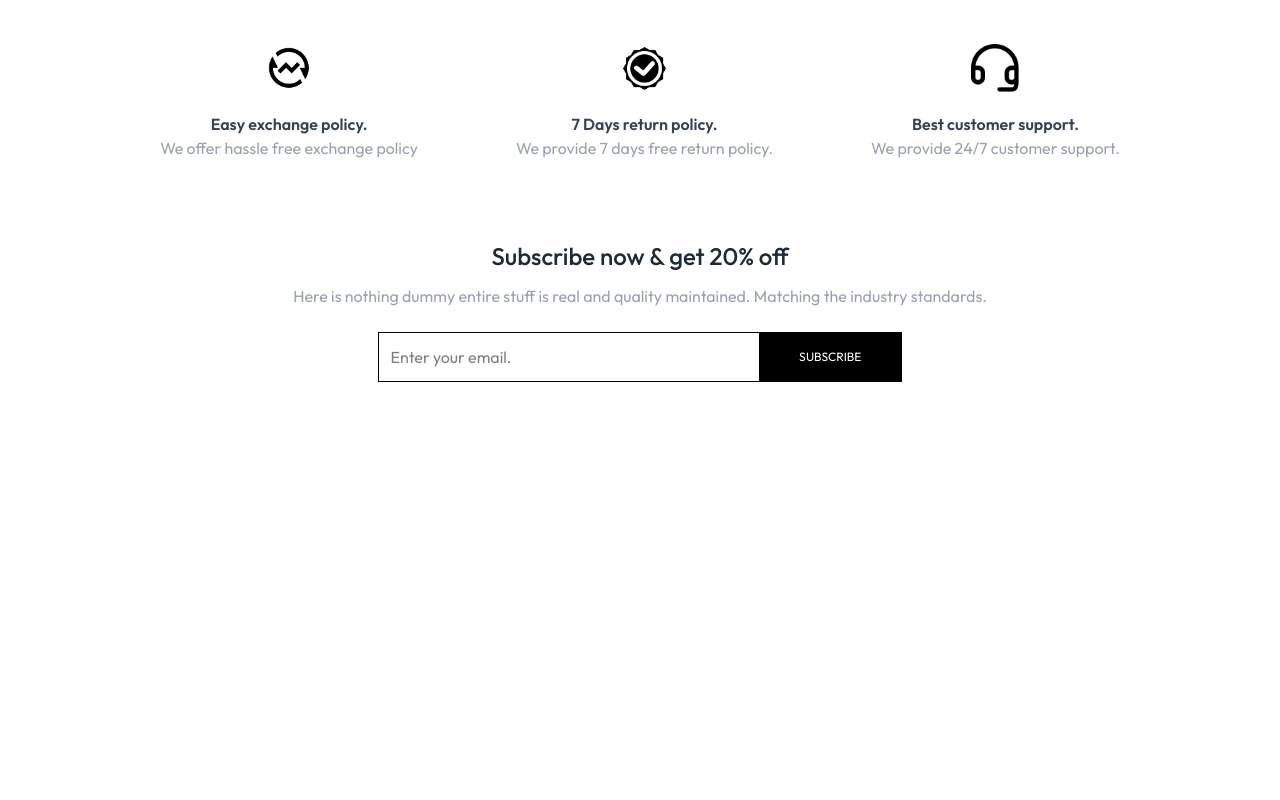
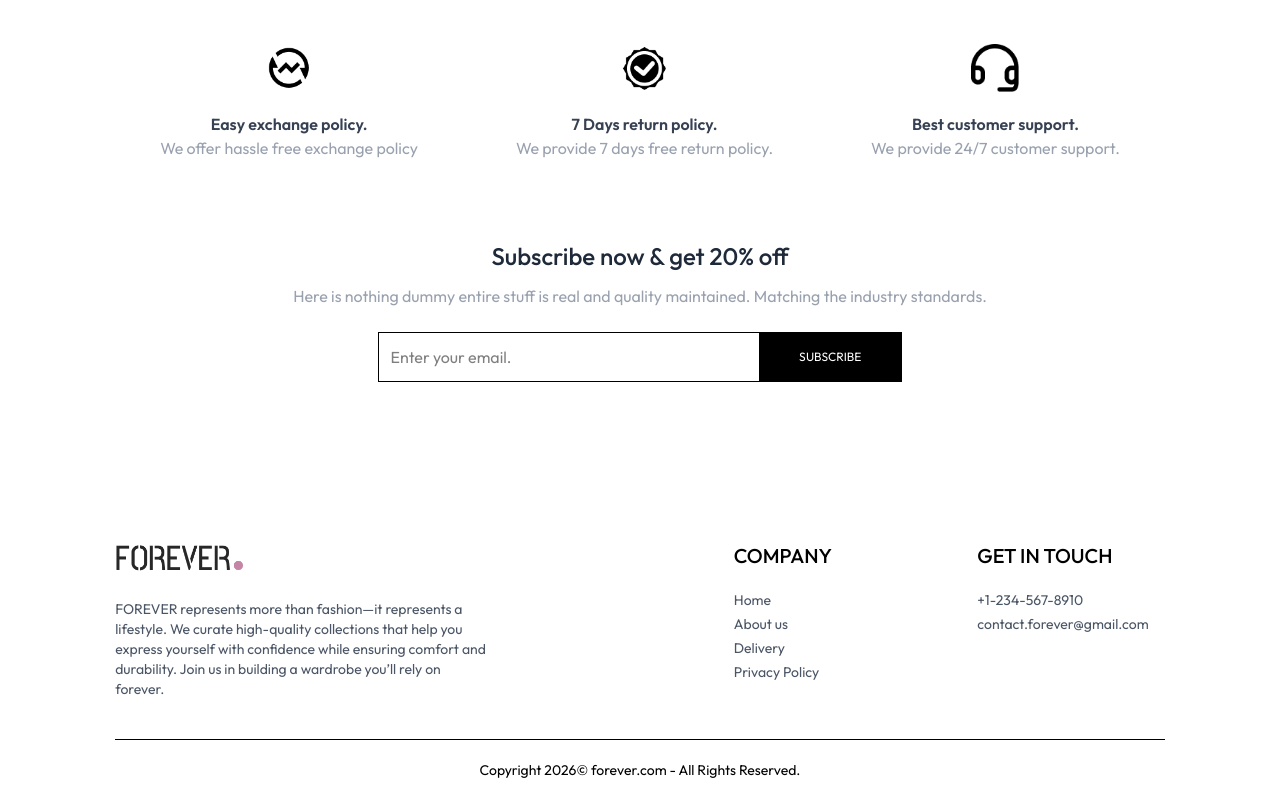
Before and after one commit to Moeen999/ecommerceAppFS, a React (Vite) app in the folder client/: page / in a window 1280 px wide. Shown: the part 2124-2924 px from the top of the page. Before the commit the page ends 2530 px from the top, so only its background shows below. Built offline with nearby package versions, Linux system fonts and the light colour scheme.

Commit message:
Added the footer component also removed the un-necessary console statement.

```diff
--- a/client/src/App.jsx
+++ b/client/src/App.jsx
@@ -9,6 +9,7 @@
 import Orders from "./pages/Orders";
 import Product from "./pages/Product"
 import Navbar from "./components/Navbar";
+import Footer from "./components/Footer";
 
 const App = () => {
   return (
@@ -25,6 +26,7 @@
         <Route path="/place-order" element={<PlaceOrder />} />
         <Route path="/orders" element={<Orders />} />
       </Routes>
+      <Footer/>
     </div>
   );
 };
--- /dev/null
+++ b/client/src/components/Footer.jsx
@@ -0,0 +1,47 @@
+import { assets } from "../assets/assets";
+
+const Footer = () => {
+  return (
+    <div>
+      <div className="flex flex-col sm:grid grid-cols-[3fr_1fr_1fr] gap-14 my-10 mt-40 text-sm">
+        <div>
+          <img className="mb-5 w-32" src={assets.logo} alt="" />
+          <p className="w-full md:w-2/3 text-gray-600">
+            FOREVER represents more than fashion—it represents a lifestyle. We
+            curate high-quality collections that help you express yourself with
+            confidence while ensuring comfort and durability. Join us in
+            building a wardrobe you’ll rely on forever.
+          </p>
+        </div>
+
+        <div>
+          <p className="text-xl font-medium mb-5">COMPANY</p>
+          <ul className="flex flex-col gap-1 text-gray-600">
+            <li>Home</li>
+            <li>About us</li>
+            <li>Delivery</li>
+            <li>Privacy Policy</li>
+          </ul>
+        </div>
+
+        <div>
+          <p className="text-xl font-medium mb-5">GET IN TOUCH</p>
+          <ul className="flex flex-col gap-1 text-gray-600">
+            <li>+1-234-567-8910</li>
+            <li>contact.forever@gmail.com</li>
+          </ul>
+        </div>
+      </div>
+
+      <div>
+        <hr />
+        <p className="py-5 text-sm text-center">
+          Copyright {new Date().getFullYear()}© forever.com - All Rights
+          Reserved.
+        </p>
+      </div>
+    </div>
+  );
+};
+
+export default Footer;
--- a/client/src/components/LatestCollection.jsx
+++ b/client/src/components/LatestCollection.jsx
@@ -23,7 +23,6 @@
       </div>
       <div className="grid grid-cols-2 sm:grid-cols-3 md:grid-cols-4 lg:grid-cols-5 gap-4 gap-y-6">
         {productItem.map((item) => {
-          console.log(item);
           return (
             <ProductItem
               key={item._id}
--- a/client/src/components/NewsLetterBox.jsx
+++ b/client/src/components/NewsLetterBox.jsx
@@ -1,4 +1,7 @@
 const NewsLetterBox = () => {
+  const handleFormSubmit = (e)=>{
+    e.preventDefault();
+  }
   return (
     <div className="text-center">
       <p className="text-2xl font-medium text-gray-800">
@@ -8,7 +11,7 @@
         Here is nothing dummy entire stuff is real and quality maintained.
         Matching the industry standards.
       </p>
-      <form className="w-full sm:w-1/2 flex text-center gap-3 mx-auto my-6 border pl-3">
+      <form onSubmit={handleFormSubmit} className="w-full sm:w-1/2 flex text-center gap-3 mx-auto my-6 border pl-3">
         <input type="email" className="w-full sm:flex-1 outline-none" placeholder="Enter your email."/>
         <button className="cursor-pointer bg-black text-white text-xs px-10 py-4">SUBSCRIBE</button>
       </form>
--- a/client/src/main.jsx
+++ b/client/src/main.jsx
@@ -1,4 +1,3 @@
-import { StrictMode } from "react";
 import { createRoot } from "react-dom/client";
 import "./index.css";
 import App from "./App.jsx";
```
